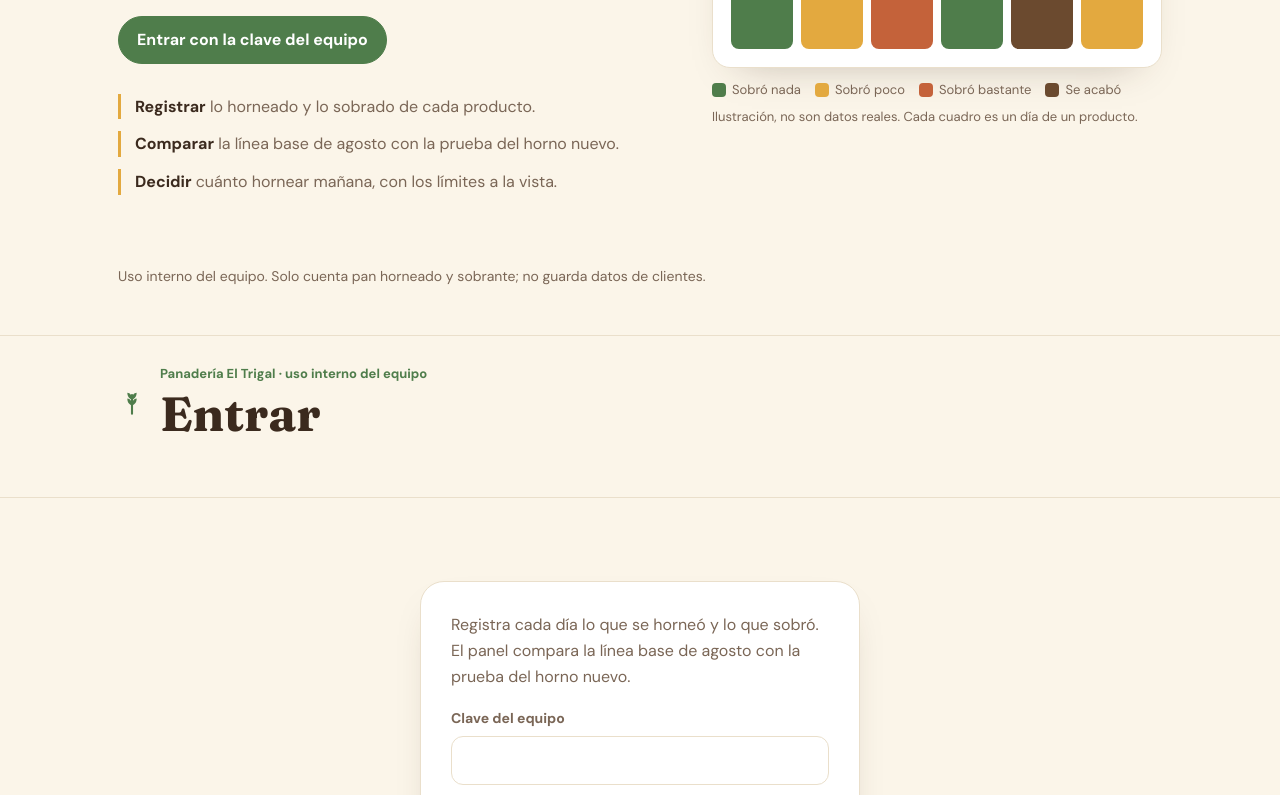
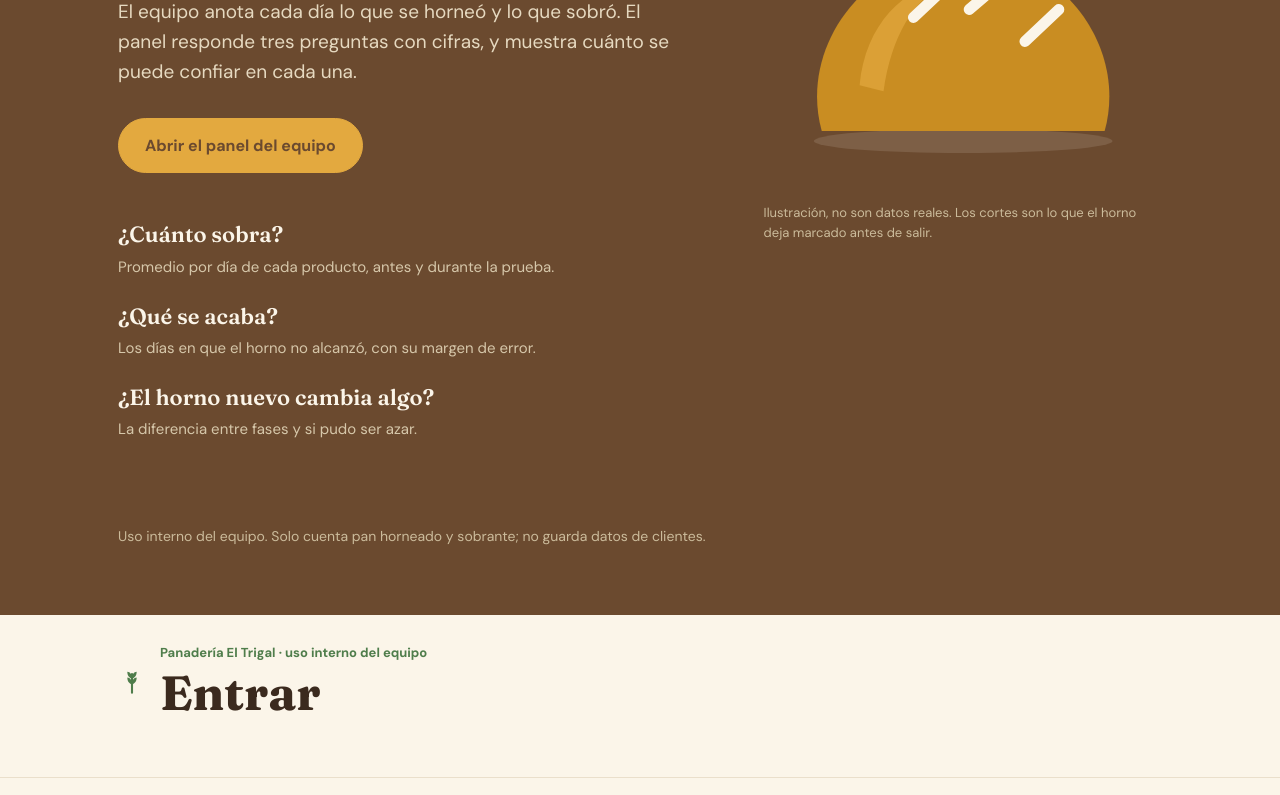
Before and after one commit to anainjak01-maobal/trigal, a plain HTML site: page index.html in a window 1280 px wide. Shown: the part 365-1160 px from the top of the page. Drawn offline with Linux system fonts and the light colour scheme.

Commit message:
Add files via upload

```diff
--- a/app.css
+++ b/app.css
@@ -135,35 +135,34 @@ h2 { font-size:clamp(24px,2.8vw,32px); line-height:1.15; margin:0 0 6px; }
 .tabla small { color:var(--tinta2); font-size:12px; }
 
 /* ---------- Portada ---------- */
-.inicio { padding:56px 0 8px; border-bottom:1px solid var(--linea); background:var(--masa); }
-.inicio-grid { display:grid; grid-template-columns:1.1fr .9fr; gap:44px; align-items:center; }
-.inicio-titulo { font-family:var(--display); font-weight:700; font-size:clamp(34px,4.4vw,54px); line-height:1.05; margin:10px 0 16px; color:var(--tinta); }
-.inicio-lead { font-size:18px; color:var(--tinta2); max-width:52ch; margin:0 0 22px; }
-.pasos { list-style:none; padding:0; margin:30px 0 0; display:grid; gap:12px; max-width:54ch; }
-.pasos li { color:var(--tinta2); padding-left:14px; border-left:3px solid var(--trigo); transition:transform .25s var(--ease), border-color .25s; }
-.pasos li:hover { transform:translateX(6px); border-left-color:var(--espiga); }
-.pasos strong { color:var(--tinta); }
-.inicio .acciones { margin-top:0; }
-.mosaico { margin:0; }
-.mosaico-grid { display:grid; grid-template-columns:repeat(6,1fr); gap:8px; background:var(--card); border:1px solid var(--linea); border-radius:18px; padding:18px; box-shadow:0 18px 40px -26px rgba(59,42,30,.35); transition:transform .3s var(--ease), box-shadow .3s var(--ease); }
-.mosaico-grid:hover { transform:translateY(-3px); box-shadow:0 26px 48px -26px rgba(59,42,30,.4); }
-.mosaico-grid i { display:block; aspect-ratio:1; border-radius:8px; animation:aparece .6s var(--ease) backwards; animation-delay:var(--d); transition:transform .2s var(--ease), box-shadow .2s var(--ease); }
-.mosaico-grid i:hover { transform:scale(1.12) translateY(-2px); box-shadow:0 12px 22px -10px rgba(59,42,30,.45); }
-.c-cero { background:#4f7d4b; }
-.c-poco { background:#e3a93f; }
-.c-mucho { background:#c4623a; }
-.c-acabo { background:#6b4a2f; }
-@keyframes aparece { from { opacity:0; transform:scale(.6); } to { opacity:1; transform:none; } }
-.leyenda-mosaico { display:flex; flex-wrap:wrap; gap:14px; font-size:13px; color:var(--tinta2); margin-top:12px; }
-.leyenda-mosaico span { display:inline-flex; gap:6px; align-items:center; }
-.pie-mosaico { font-size:13px; color:var(--tinta2); margin:6px 0 0; }
-.inicio-nota { font-size:14px; color:var(--tinta2); margin:30px auto 0; }
+.inicio { background:var(--cacao); color:#f3e9d6; padding:64px 0 28px; }
+.inicio-grid { display:grid; grid-template-columns:1.2fr .8fr; gap:48px; align-items:center; }
+.inicio .kicker { color:var(--trigo); }
+.inicio-titulo { font-family:var(--display); font-weight:700; font-size:clamp(44px,6.4vw,84px); line-height:.98; letter-spacing:-.01em; margin:14px 0 22px; color:var(--masa); }
+.inicio-lead { font-size:19px; color:#e6d9c0; max-width:44ch; margin:0 0 30px; }
+.inicio-boton { background:var(--trigo); border-color:var(--trigo); color:var(--cacao); font-size:16px; padding:14px 26px; }
+.inicio-boton:hover { background:#f0bb55; }
+.preguntas { margin:44px 0 0; display:grid; gap:20px; max-width:50ch; }
+.preguntas div { display:grid; gap:2px; }
+.preguntas dt { font-family:var(--display); font-size:22px; font-weight:600; color:var(--masa); }
+.preguntas dd { margin:0; font-size:15px; color:#d6c7aa; }
+.pan-figura { margin:0; }
+.pan-svg { width:100%; height:auto; display:block; }
+.pan-sombra { fill:rgba(251,245,233,.12); }
+.pan-cuerpo { fill:var(--trigo-2); transition:transform .6s var(--ease); transform-origin:200px 236px; }
+.pan-figura:hover .pan-cuerpo { transform:scale(1.02) rotate(-1deg); }
+.pan-brillo { fill:var(--trigo); opacity:.7; }
+.pan-corte { fill:none; stroke:var(--masa); stroke-width:11; stroke-linecap:round; stroke-dasharray:1; stroke-dashoffset:1; animation:corta .8s var(--ease) forwards; animation-delay:var(--d); }
+@keyframes corta { to { stroke-dashoffset:0; } }
+.pan-figura figcaption { font-size:13px; color:#cbbb9b; margin-top:8px; }
+.inicio-nota { font-size:14px; color:#cbbb9b; margin:44px auto 0; }
 @media (max-width:820px) {
-  .inicio-grid { grid-template-columns:1fr; gap:30px; }
-  .inicio { padding-top:36px; }
+  .inicio-grid { grid-template-columns:1fr; gap:34px; }
+  .inicio { padding-top:44px; }
+  .pan-figura { max-width:420px; }
 }
 @media (prefers-reduced-motion: reduce) {
-  .mosaico-grid i { animation:none; }
+  .pan-corte { animation:none; stroke-dashoffset:0; }
 }
 
 .btn { text-decoration:none; }
--- a/app.js
+++ b/app.js
@@ -137,6 +137,8 @@
       return;
     }
     var base = resumen("Línea base"), prueba = resumen("Prueba");
+    $("dias-base").textContent = base.dias;
+    $("dias-prueba").textContent = prueba.dias;
 
     /* Duelo */
     $("duelo").innerHTML =
@@ -185,7 +187,7 @@
       g += '<text x="' + cx + '" y="' + (H - pb + 28) + '" text-anchor="middle" font-size="15" font-weight="700" fill="#3b2a1e">' + esc(p) + '</text>';
     });
     $("grafico").innerHTML = '<svg viewBox="0 0 ' + W + ' ' + H + '" role="img" aria-label="Sobrante por día y producto, línea base contra prueba">' + g + '</svg>' +
-      '<div class="leyenda"><span><i class="sw" style="background:#b9a58a"></i>Línea base (19 días)</span><span><i class="sw" style="background:#4f7d4b"></i>Prueba (6 días)</span></div>';
+      '<div class="leyenda"><span><i class="sw" style="background:#b9a58a"></i>Línea base (' + base.dias + ' días)</span><span><i class="sw" style="background:#4f7d4b"></i>Prueba (' + prueba.dias + ' días)</span></div>';
 
     /* Tabla por producto */
     var filas = PRODUCTOS.map(function (p) {
@@ -317,7 +319,7 @@
     tarjetas += '<article class="stat"><h3>Rango del promedio diario</h3>' +
       '<p>Línea base: <strong>' + n1(mediaArr(base)) + "</strong> (95 %: " + rangoN1(ib) + ").</p>" +
       '<p>Prueba: <strong>' + (prueba.length ? n1(mediaArr(prueba)) : "—") + "</strong> (95 %: " + rangoN1(ip) + ").</p>" +
-      '<p>Entre más días, más estrecho el rango. Con 6 días, el rango de la prueba es amplio.</p></article>';
+      '<p>Entre más días, más estrecho el rango. Con ' + prueba.length + ' días, el rango de la prueba es amplio.</p></article>';
 
     var dB = diasConAgotado("Línea base"), dP = diasConAgotado("Prueba");
     tarjetas += '<article class="stat"><h3>Días con algún producto agotado</h3>' +
@@ -373,7 +375,7 @@
       hg += '<text x="' + (pl - 8) + '" y="' + (hy(v) + 5) + '" text-anchor="end" font-size="13" fill="#7a6656">' + Math.round(v * 100) + " %</text>";
     });
     var histo = '<div class="panel tarjeta-grafico"><svg viewBox="0 0 ' + W + " " + H + '" role="img" aria-label="Distribución del sobrante diario">' + hg + "</svg>" +
-      '<div class="leyenda"><span><i class="sw" style="background:#b9a58a"></i>Línea base: % de sus 19 días</span><span><i class="sw" style="background:#4f7d4b"></i>Prueba: % de sus 6 días</span></div></div>';
+      '<div class="leyenda"><span><i class="sw" style="background:#b9a58a"></i>Línea base: % de sus ' + base.length + ' días</span><span><i class="sw" style="background:#4f7d4b"></i>Prueba: % de sus ' + prueba.length + ' días</span></div></div>';
 
     /* Calidad de datos */
     var claves = {}, dup = 0, excede = 0, lunesPrueba = 0;
--- a/index.html
+++ b/index.html
@@ -6,7 +6,7 @@
 <title>El Trigal · Registro de producción</title>
 <link rel="preconnect" href="https://fonts.googleapis.com"/>
 <link rel="stylesheet" href="https://fonts.googleapis.com/css2?family=Fraunces:opsz,wght@9..144,600;9..144,700&family=DM+Sans:wght@400;500;700&display=swap"/>
-<link rel="stylesheet" href="app.css?v=3"/>
+<link rel="stylesheet" href="app.css?v=4"/>
 </head>
 <body>
 
@@ -14,28 +14,30 @@
   <div class="wrap inicio-grid">
     <div class="inicio-texto">
       <p class="kicker">Panadería El Trigal · uso interno del equipo</p>
-      <h1 class="inicio-titulo">Hornear lo que se vende, sin botar pan ni quedarse sin él.</h1>
-      <p class="inicio-lead">Cada día se anota lo que se horneó y lo que sobró. El panel muestra cuánto sobra, qué producto se acaba y si el horno nuevo cambia algo frente a agosto.</p>
-      <div class="acciones"><a class="btn primario" href="#vista-acceso" id="ir-acceso">Entrar con la clave del equipo</a></div>
-      <ol class="pasos">
-        <li><strong>Registrar</strong> lo horneado y lo sobrado de cada producto.</li>
-        <li><strong>Comparar</strong> la línea base de agosto con la prueba del horno nuevo.</li>
-        <li><strong>Decidir</strong> cuánto hornear mañana, con los límites a la vista.</li>
-      </ol>
+      <h1 class="inicio-titulo">¿Cuánto hornear mañana?</h1>
+      <p class="inicio-lead">El equipo anota cada día lo que se horneó y lo que sobró. El panel responde tres preguntas con cifras, y muestra cuánto se puede confiar en cada una.</p>
+      <div class="acciones"><a class="btn inicio-boton" href="#vista-acceso" id="ir-acceso">Abrir el panel del equipo</a></div>
+      <dl class="preguntas">
+        <div><dt>¿Cuánto sobra?</dt><dd>Promedio por día de cada producto, antes y durante la prueba.</dd></div>
+        <div><dt>¿Qué se acaba?</dt><dd>Los días en que el horno no alcanzó, con su margen de error.</dd></div>
+        <div><dt>¿El horno nuevo cambia algo?</dt><dd>La diferencia entre fases y si pudo ser azar.</dd></div>
+      </dl>
     </div>
-    <figure class="mosaico">
-      <div class="mosaico-grid" aria-hidden="true"><i class="c-cero" style="--d:0ms" title="Sobró nada"></i><i class="c-poco" style="--d:35ms" title="Sobró poco"></i><i class="c-acabo" style="--d:70ms" title="Se acabó"></i><i class="c-poco" style="--d:105ms" title="Sobró poco"></i><i class="c-cero" style="--d:140ms" title="Sobró nada"></i><i class="c-mucho" style="--d:175ms" title="Sobró bastante"></i><i class="c-cero" style="--d:210ms" title="Sobró nada"></i><i class="c-acabo" style="--d:245ms" title="Se acabó"></i><i class="c-poco" style="--d:280ms" title="Sobró poco"></i><i class="c-cero" style="--d:315ms" title="Sobró nada"></i><i class="c-mucho" style="--d:350ms" title="Sobró bastante"></i><i class="c-poco" style="--d:385ms" title="Sobró poco"></i><i class="c-cero" style="--d:420ms" title="Sobró nada"></i><i class="c-cero" style="--d:455ms" title="Sobró nada"></i><i class="c-acabo" style="--d:490ms" title="Se acabó"></i><i class="c-mucho" style="--d:525ms" title="Sobró bastante"></i><i class="c-poco" style="--d:560ms" title="Sobró poco"></i><i class="c-cero" style="--d:595ms" title="Sobró nada"></i><i class="c-cero" style="--d:630ms" title="Sobró nada"></i><i class="c-poco" style="--d:665ms" title="Sobró poco"></i><i class="c-mucho" style="--d:700ms" title="Sobró bastante"></i><i class="c-cero" style="--d:735ms" title="Sobró nada"></i><i class="c-acabo" style="--d:770ms" title="Se acabó"></i><i class="c-poco" style="--d:805ms" title="Sobró poco"></i></div>
-      <figcaption class="leyenda-mosaico">
-        <span><i class="sw" style="background:#4f7d4b"></i>Sobró nada</span>
-        <span><i class="sw" style="background:#e3a93f"></i>Sobró poco</span>
-        <span><i class="sw" style="background:#c4623a"></i>Sobró bastante</span>
-        <span><i class="sw" style="background:#6b4a2f"></i>Se acabó</span>
-      </figcaption>
-      <p class="pie-mosaico">Ilustración, no son datos reales. Cada cuadro es un día de un producto.</p>
+    <figure class="pan-figura">
+      <svg class="pan-svg" viewBox="0 0 400 300" role="img" aria-label="Pan con cortes de horneado">
+        <ellipse class="pan-sombra" cx="200" cy="246" rx="150" ry="12"/>
+        <path class="pan-cuerpo" d="M58,236 C34,150 104,58 200,58 C296,58 366,150 342,236 Z"/>
+        <path class="pan-brillo" d="M96,190 C102,128 140,92 186,84 C150,104 128,140 120,196 Z"/>
+        <path class="pan-corte" pathLength="1" style="--d:.25s" d="M150,122 L186,88"/>
+        <path class="pan-corte" pathLength="1" style="--d:.45s" d="M206,114 L246,80"/>
+        <path class="pan-corte" pathLength="1" style="--d:.65s" d="M262,146 L296,114"/>
+      </svg>
+      <figcaption>Ilustración, no son datos reales. Los cortes son lo que el horno deja marcado antes de salir.</figcaption>
     </figure>
   </div>
   <p class="wrap inicio-nota">Uso interno del equipo. Solo cuenta pan horneado y sobrante; no guarda datos de clientes.</p>
 </section>
+
 
 <header class="cab">
   <div class="wrap cab-fila">
```
